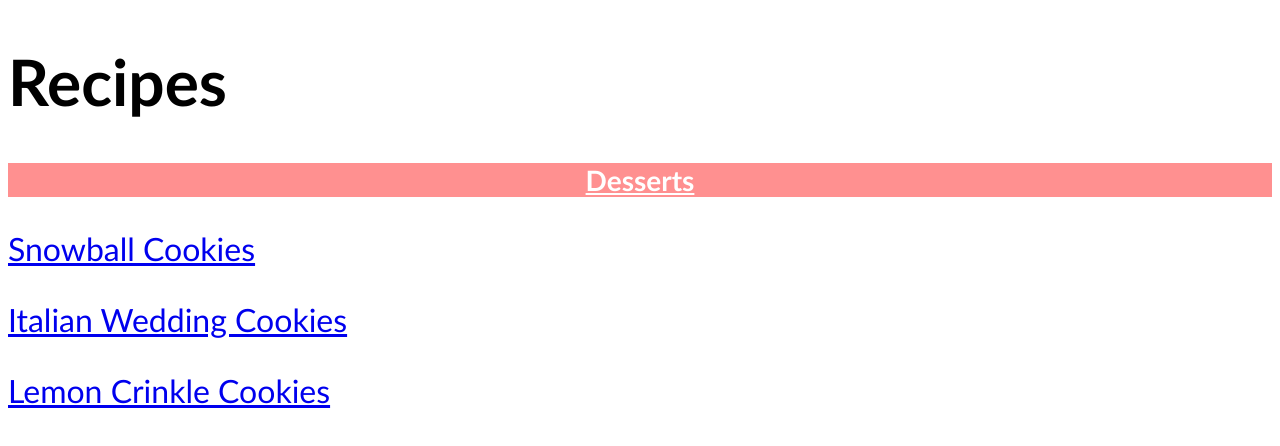
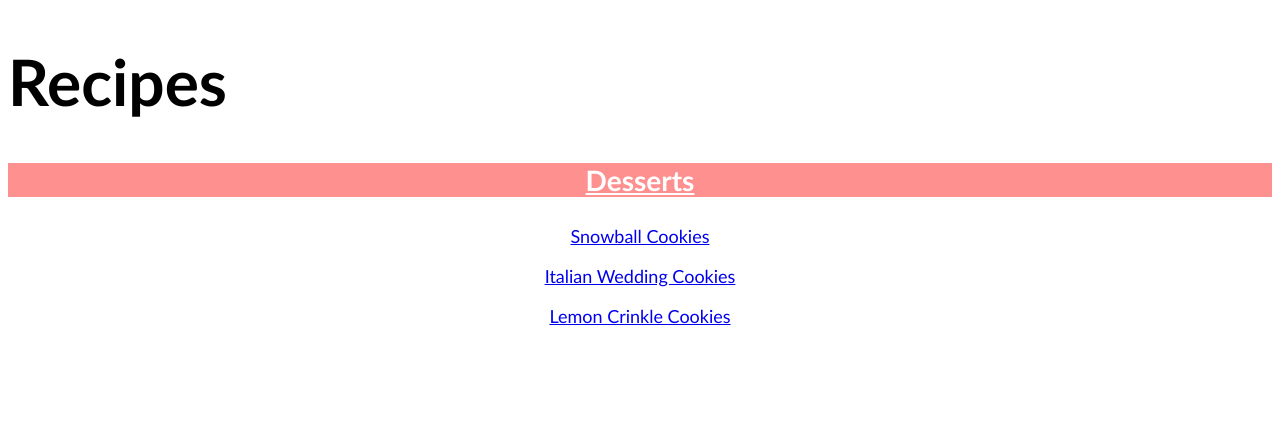
Before and after one commit to soulofangelus/odin-recipes, a plain HTML site: page index.html in a window 1280 px wide. Drawn offline with Linux system fonts and the light colour scheme.

Commit message:
changes styles

```diff
--- a/index.html
+++ b/index.html
@@ -8,9 +8,9 @@
 
     <body>
         <h1>Recipes</h1>
-        <h3>Desserts</h3>
-            <p><a href="recipes/snowball-cookies.html">Snowball Cookies</a></p>
-            <p><a href="recipes/italian-wedding-cookies.html">Italian Wedding Cookies</a></p>
-            <p><a href="recipes/lemon-crinkle-cookies.html">Lemon Crinkle Cookies</a></p>
+        <h3 class="categories">Desserts</h3>
+            <p id="names"><a href="recipes/snowball-cookies.html">Snowball Cookies</a></p>
+            <p id="names"><a href="recipes/italian-wedding-cookies.html">Italian Wedding Cookies</a></p>
+            <p id="names"><a href="recipes/lemon-crinkle-cookies.html">Lemon Crinkle Cookies</a></p>
     </body>
 </html>
--- a/style.css
+++ b/style.css
@@ -6,7 +6,7 @@ body {
     background-color: #fff;
 }
 
-body h3 {
+.categories {
     background-color: #ff9090;
     font-weight: 1000;
     color: #fff;
@@ -15,8 +15,9 @@ body h3 {
     text-align: center;
 }
 
-body h3 p {
+#names {
     font-size: 18px;
     font-weight: 500;
     color: #000;
+    text-align: center;
 }
```
